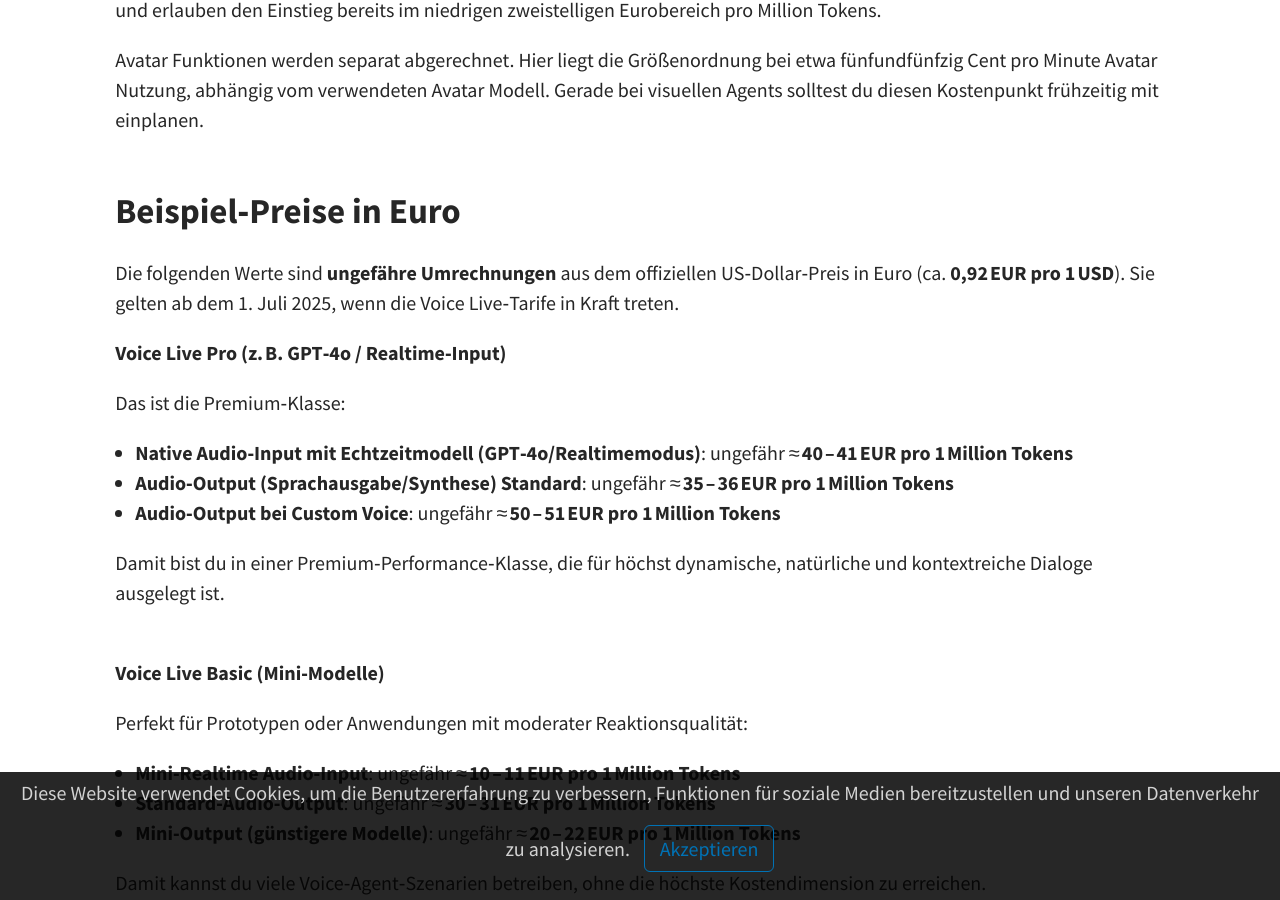
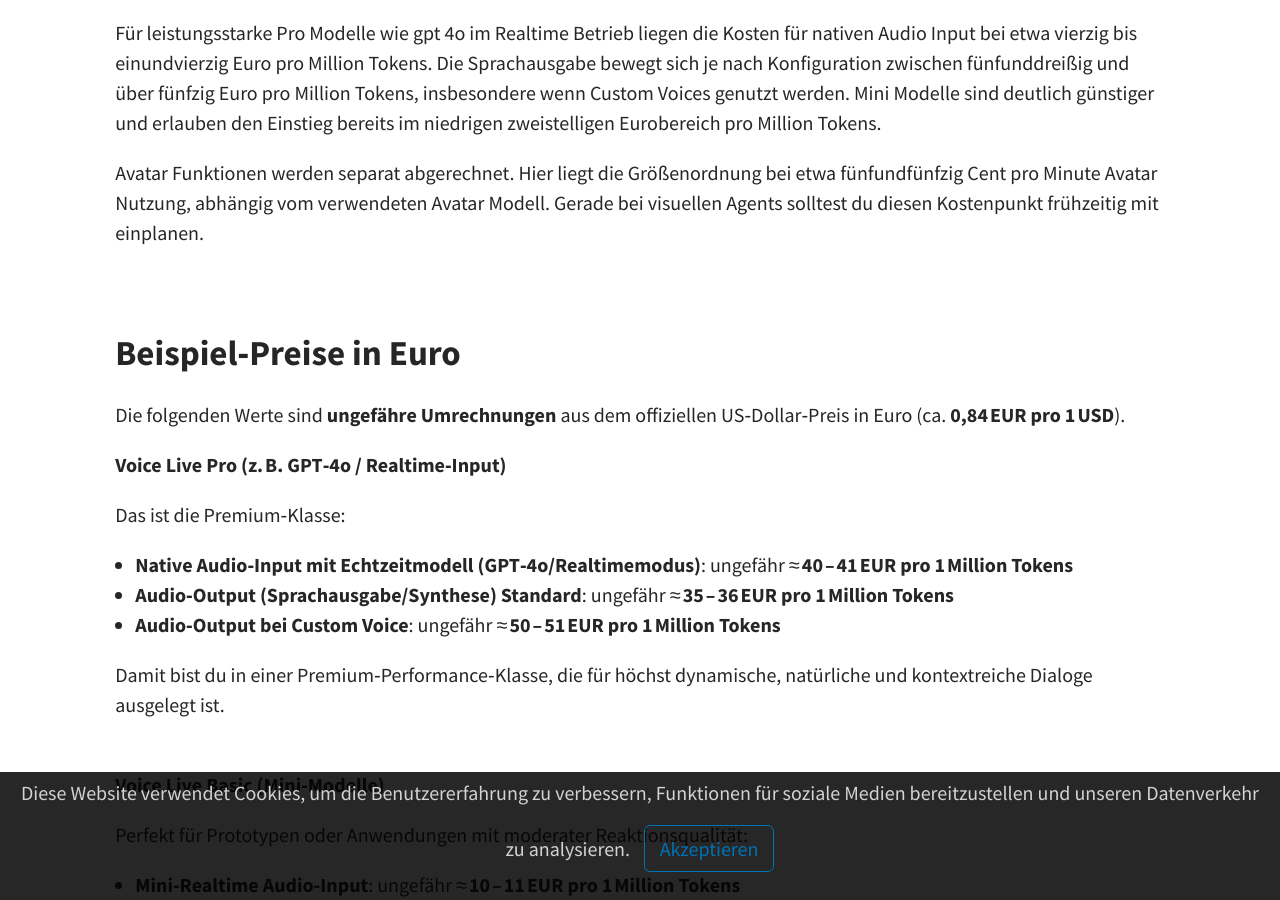
Before and after one commit to joriskahle007/joriskahle007.github.io, a Jekyll site: the page built from _posts/2026-02-10-AzureSpeechVoiceLive.md, in a window 1280 px wide and 900 px high, scrolled down 2905 px. Built offline with Jekyll 4.4.1, drawn with Linux system fonts in a browser that asks for light colours; a script that is not in the unit is left out; some of the changed text lies outside the part shown.

Commit message:
Update 2026-02-10-AzureSpeechVoiceLive.md

```diff
--- a/_posts/2026-02-10-AzureSpeechVoiceLive.md
+++ b/_posts/2026-02-10-AzureSpeechVoiceLive.md
@@ -8,15 +8,15 @@
 
 In diesem Beitrag bekommst du einen praxisnahen Überblick darüber, was Azure Speech Voice Live eigentlich ist, welche Modelle dir zur Verfügung stehen, wie es mit Verfügbarkeit aussieht und welche Kosten realistisch auf dich zukommen. Ziel ist es, dir eine fundierte Entscheidungsgrundlage zu geben, egal ob du gerade erst experimentierst oder bereits konkrete produktive Szenarien im Kopf hast.<br><br>
 
-Hier erzähle ich dir ganz praxisnah, was du wissen musst, welche Modelle du auswählen kannst, wo der Dienst verfügbar ist und welche Kosten wirklich auf dich zukommen.<br><br>
+Hier erzähle ich dir ganz praxisnah, was du wissen musst, welche Modelle du auswählen kannst, wo der Dienst verfügbar ist und welche Kosten wirklich auf dich zukommen.<br><br><br>
 
-##Was ist Azure Speech Voice Live
+## Was ist Azure Speech Voice Live
 
 Azure Speech Voice Live ist Microsofts Antwort auf echtzeitfähige, bidirektionale Sprachinteraktion mit generativer KI. Statt einzelne Komponenten wie Spracherkennung, Dialoglogik und Sprachsynthese selbst zu orchestrieren, bekommst du hier einen vollständig verwalteten Endpunkt. Du sendest Audio hinein und erhältst Audio zurück. Die komplette Verarbeitung, vom Verstehen über die Generierung der Antwort bis hin zur Sprachausgabe, übernimmt Azure für dich im Hintergrund.<br>
 
 Der entscheidende Vorteil liegt dabei in der Echtzeitfähigkeit. Die Interaktion fühlt sich nicht wie ein klassischer Bot an, der nach jeder Eingabe kurz nachdenkt, sondern wie ein echtes Gespräch. Zusätzlich entfällt der gesamte operative Aufwand rund um Infrastruktur, Modell Deployment oder Kapazitätsplanung. Du nutzt den Dienst einfach so, wie du ihn brauchst, und Azure skaliert automatisch im Hintergrund.<br>
 
-Ein besonders spannender Aspekt ist die optionale Avatar Integration. Dein Voice Agent muss nicht auf eine Stimme reduziert bleiben. Du kannst ihm eine visuelle Präsenz geben, die synchron zur Sprache reagiert. Ein Avatar, der spricht, sich bewegt und Mimik zeigt, erhöht die Wahrnehmung von Natürlichkeit und macht die Interaktion deutlich zugänglicher. Gerade in Szenarien wie Kundenservice, Schulung oder digitaler Beratung entsteht dadurch ein ganz neues Nutzungserlebnis.<br><br>
+Ein besonders spannender Aspekt ist die optionale Avatar Integration. Dein Voice Agent muss nicht auf eine Stimme reduziert bleiben. Du kannst ihm eine visuelle Präsenz geben, die synchron zur Sprache reagiert. Ein Avatar, der spricht, sich bewegt und Mimik zeigt, erhöht die Wahrnehmung von Natürlichkeit und macht die Interaktion deutlich zugänglicher. Gerade in Szenarien wie Kundenservice, Schulung oder digitaler Beratung entsteht dadurch ein ganz neues Nutzungserlebnis.<br><br><br>
 
 ## Modellauswahl und Leistungsstufen
 
@@ -36,12 +36,12 @@
 - **gpt-5** und **gpt-5-mini**: noch leistungsfähigere Modelle (je nach Verfügbarkeit)
 - **gpt-5-nano**: sehr leichtes Modell für einfache Voice‑Workloads
 - **gpt-5-chat**: optimiert für dialogbasierte Anwendungen
-- **phi4-mm-realtime**, **phi4-mini**: Modelle, die alternative Eigenschaften bieten, z. B. andere Latenz‑ und Intelligenz‑Mischungen
+- **phi4-mm-realtime**, **phi4-mini**: Modelle, die alternative Eigenschaften bieten, z. B. andere Latenz‑ und Intelligenz‑Mischungen<br>
 
 
 ## Kosten & Preise für Azure Speech Voice Live – realitätsnah in Euro
 
-Wenn du deinen Voice Agent produktiv laufen lässt, zahlst du bei Azure nicht pauschal einen festen Monatspreis, sondern nach dem, was du **tatsächlich nutzt**. Die Stimme, die Verarbeitung von Audio‑Input, generative Antworten und Avatar‑Ausgabe werden nutzungsabhängig abgerechnet. Die Voice Live‑API ist so aufgebaut, dass du **pro Million Tokens** bzw. **pro Minute bei Avataren** zahlst – je nach gewähltem Modell und Leistungsniveau.<br>
+Wenn du deinen Voice Agent produktiv laufen lässt, zahlst du bei Azure nicht pauschal einen festen Monatspreis, sondern nach dem, was du **tatsächlich nutzt**. Die Stimme, die Verarbeitung von Audio‑Input, generative Antworten und Avatar‑Ausgabe werden nutzungsabhängig abgerechnet. Die Voice Live‑API ist so aufgebaut, dass du **pro Million Tokens** bzw. **pro Minute bei Avataren** zahlst – je nach gewähltem Modell und Leistungsniveau.<br><br>
 
 ## Kosten und Abrechnung in der Praxis
 
@@ -51,11 +51,11 @@
 
 Für leistungsstarke Pro Modelle wie gpt 4o im Realtime Betrieb liegen die Kosten für nativen Audio Input bei etwa vierzig bis einundvierzig Euro pro Million Tokens. Die Sprachausgabe bewegt sich je nach Konfiguration zwischen fünfunddreißig und über fünfzig Euro pro Million Tokens, insbesondere wenn Custom Voices genutzt werden. Mini Modelle sind deutlich günstiger und erlauben den Einstieg bereits im niedrigen zweistelligen Eurobereich pro Million Tokens.<br>
 
-Avatar Funktionen werden separat abgerechnet. Hier liegt die Größenordnung bei etwa fünfundfünfzig Cent pro Minute Avatar Nutzung, abhängig vom verwendeten Avatar Modell. Gerade bei visuellen Agents solltest du diesen Kostenpunkt frühzeitig mit einplanen.<br><br>
+Avatar Funktionen werden separat abgerechnet. Hier liegt die Größenordnung bei etwa fünfundfünfzig Cent pro Minute Avatar Nutzung, abhängig vom verwendeten Avatar Modell. Gerade bei visuellen Agents solltest du diesen Kostenpunkt frühzeitig mit einplanen.<br><br><br>
 
 ## Beispiel‑Preise in Euro
 
-Die folgenden Werte sind **ungefähre Umrechnungen** aus dem offiziellen US‑Dollar‑Preis in Euro (ca. **0,92 EUR pro 1 USD**). Sie gelten ab dem 1. Juli 2025, wenn die Voice Live‑Tarife in Kraft treten.<br>
+Die folgenden Werte sind **ungefähre Umrechnungen** aus dem offiziellen US‑Dollar‑Preis in Euro (ca. **0,84 EUR pro 1 USD**).<br>
 
 **Voice Live Pro (z. B. GPT‑4o / Realtime‑Input)**
 
```
